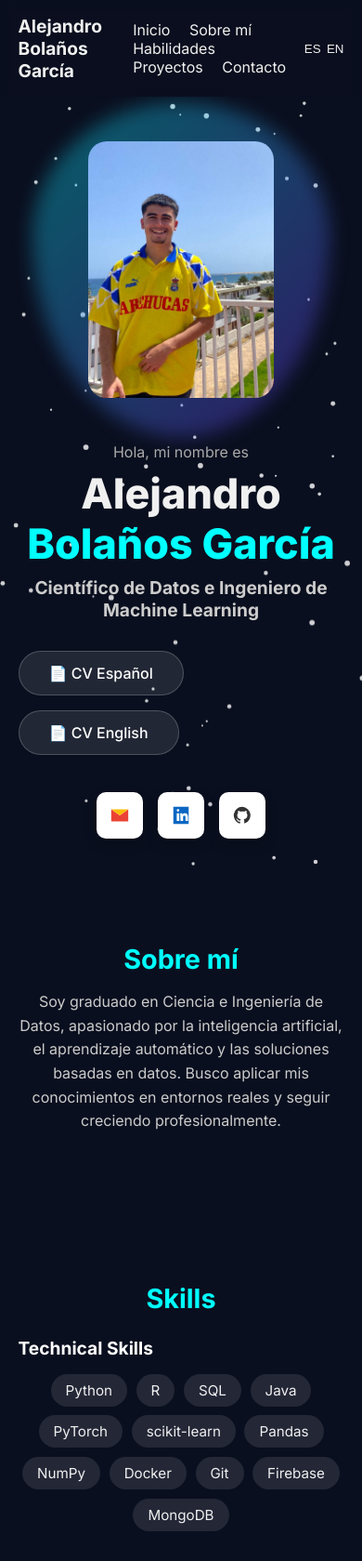
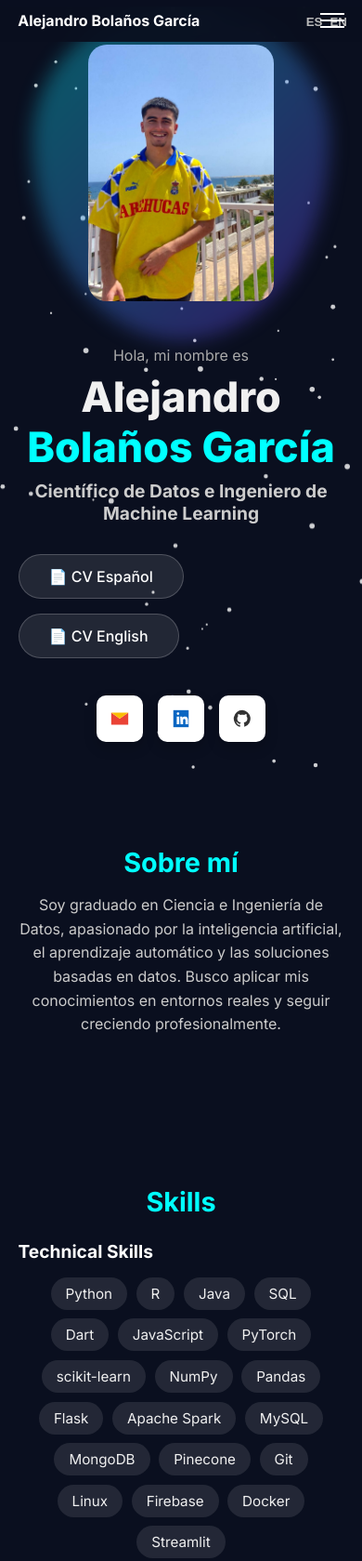
Before and after one commit to alebola/alebola.github.io, a plain HTML site: page index.html in a window 390 px wide. Shown: the top 1679 px of the page at 93% size. Drawn offline with Linux system fonts and the light colour scheme.

Commit message:
ajuste para móviles

```diff
--- a/index.html
+++ b/index.html
@@ -11,18 +11,28 @@
   <!-- ===== HEADER ===== -->
   <header class="header">
     <div class="logo">Alejandro Bolaños García</div>
-    <nav class="nav">
+
+    <!-- Botón menú hamburguesa -->
+    <div class="menu-toggle" id="menu-toggle">
+        <span></span>
+        <span></span>
+        <span></span>
+    </div>
+
+    <nav class="nav" id="nav">
         <a href="#hero" data-key="nav-home">Inicio</a>
         <a href="#about" data-key="nav-about">Sobre mí</a>
         <a href="#skills" data-key="nav-skills">Habilidades</a>
         <a href="#projects" data-key="nav-projects">Proyectos</a>
         <a href="#contact" data-key="nav-contact">Contacto</a>
     </nav>
+
     <div class="lang-switch">
         <button id="es-btn">ES</button>
         <button id="en-btn">EN</button>
     </div>
   </header>
+
 
   <!-- ===== HERO ===== -->
   <section id="hero" class="hero">
@@ -75,10 +85,26 @@
         <div class="skills-col">
         <h3 data-key="tech-skills-title">Technical Skills</h3>
         <div class="skills">
-            <span>Python</span><span>R</span><span>SQL</span><span>Java</span>
-            <span>PyTorch</span><span>scikit-learn</span><span>Pandas</span>
-            <span>NumPy</span><span>Docker</span><span>Git</span><span>Firebase</span>
+            <span>Python</span>
+            <span>R</span>
+            <span>Java</span>
+            <span>SQL</span>
+            <span>Dart</span>
+            <span>JavaScript</span>
+            <span>PyTorch</span>
+            <span>scikit-learn</span>
+            <span>NumPy</span>
+            <span>Pandas</span>
+            <span>Flask</span>
+            <span>Apache Spark</span>
+            <span>MySQL</span>
             <span>MongoDB</span>
+            <span>Pinecone</span>
+            <span>Git</span>
+            <span>Linux</span>
+            <span>Firebase</span>
+            <span>Docker</span>
+            <span>Streamlit</span>
         </div>
         </div>
         <div class="skills-col">
--- a/script.js
+++ b/script.js
@@ -213,3 +213,21 @@ function renderProjects(lang = "es") {
 createObserver();
 renderProjects("es");
 registerFadeIns(document);
+
+/* === MENÚ RESPONSIVE === */
+const menuToggle = document.getElementById("menu-toggle");
+const nav = document.getElementById("nav");
+const navLinks = document.querySelectorAll(".nav a");
+
+menuToggle.addEventListener("click", () => {
+  menuToggle.classList.toggle("active");
+  nav.classList.toggle("active");
+});
+
+// Cierra el menú al pulsar un enlace
+navLinks.forEach(link => {
+  link.addEventListener("click", () => {
+    menuToggle.classList.remove("active");
+    nav.classList.remove("active");
+  });
+});
--- a/style.css
+++ b/style.css
@@ -422,3 +422,131 @@ body {
   opacity: 1;
   transform: translateY(0);
 }
+
+/* === HEADER RESPONSIVE === */
+.header {
+  position: fixed;
+  top: 0;
+  width: 100%;
+  background: rgba(10, 15, 31, 0.95);
+  backdrop-filter: blur(8px);
+  display: flex;
+  justify-content: space-between;
+  align-items: center;
+  padding: 1rem 2rem;
+  z-index: 1000;
+  transition: all 0.3s ease;
+}
+
+.logo {
+  font-size: 1.3rem;
+  font-weight: 700;
+  color: #fff;
+}
+
+.nav {
+  display: flex;
+  gap: 2rem;
+  transition: all 0.3s ease;
+}
+
+.nav a {
+  color: #ddd;
+  text-decoration: none;
+  font-weight: 400;
+  transition: color 0.2s ease;
+}
+
+.nav a:hover {
+  color: #00ffff;
+}
+
+/* idioma */
+.lang-switch {
+  display: flex;
+  gap: 0.5rem;
+}
+
+.lang-switch button {
+  background: none;
+  border: none;
+  color: #bbb;
+  font-weight: 600;
+  cursor: pointer;
+}
+
+.lang-switch button:hover {
+  color: #00ffff;
+}
+
+/* === MENÚ HAMBURGUESA === */
+.menu-toggle {
+  display: none;
+  flex-direction: column;
+  justify-content: center;
+  gap: 5px;
+  cursor: pointer;
+  z-index: 1100;
+}
+
+.menu-toggle span {
+  width: 26px;
+  height: 2px;
+  background: #fff;
+  transition: all 0.3s;
+}
+
+/* Estado activo del botón */
+.menu-toggle.active span:nth-child(1) {
+  transform: rotate(45deg) translate(5px, 5px);
+}
+.menu-toggle.active span:nth-child(2) {
+  opacity: 0;
+}
+.menu-toggle.active span:nth-child(3) {
+  transform: rotate(-45deg) translate(5px, -5px);
+}
+
+/* === MÓVIL === */
+@media (max-width: 768px) {
+  .header {
+    padding: 0.8rem 1.2rem;
+  }
+
+  .logo {
+    font-size: 1rem;
+    line-height: 1.2;
+  }
+
+  .menu-toggle {
+    display: flex;
+  }
+
+  .nav {
+    position: fixed;
+    top: 60px;
+    left: 0;
+    width: 100%;
+    background: rgba(10, 15, 31, 0.98);
+    flex-direction: column;
+    align-items: center;
+    gap: 1.5rem;
+    padding: 2rem 0;
+    transform: translateY(-120%);
+    transition: transform 0.3s ease-in-out;
+  }
+
+  .nav.active {
+    transform: translateY(0);
+  }
+
+  .nav a {
+    font-size: 1.1rem;
+  }
+
+  .lang-switch {
+    position: absolute;
+    right: 1rem;
+    top: 1rem;
+  }
+}
```
Lines whose indentation alone changed are shown as unchanged.
